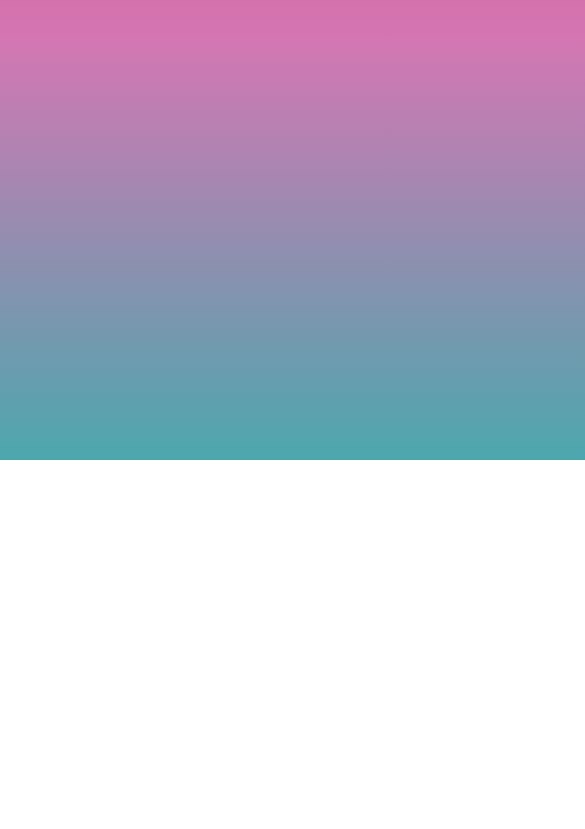
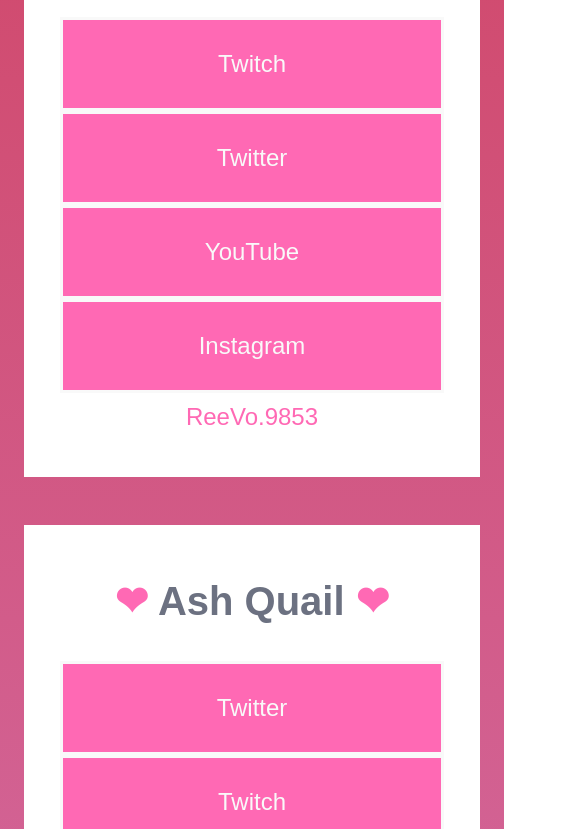
Before and after one commit to We-Friendly-Few/wefriendlyfew.github.io, a plain HTML site: page index.html in a window 390 px wide. Shown: the part 384-1213 px from the top of the page, 585 px wide, since content can reach past the window. Before the commit the page ends 844 px from the top, so only its background shows below. Drawn offline with Linux system fonts and the light colour scheme; a web font is replaced by a local one.

Commit message:
fancify links fix mobile i hope increase card width fix floating artefacts add container for group bio add ash quail add ash opticon add heidi add tia prep ken,kristal,deya

```diff
--- a/index.html
+++ b/index.html
@@ -15,24 +15,79 @@
 </head>
 <body>
     <div class="deck">
-        <div class="card">
-            <h1>Tye!</h1>
+        <div class="card" id="groupbio">
+            <h1>Who are we?</h1>
+            <p>A community bio goes here</p>
+        </div>
+        <div class="card" id="links">
+            <h1><span id="highlight">&#10084;</span> Tye <span id="highlight">&#10084;</span></h1>
             <ul>
-                <li><a href="https://www.twitch.tv/ciixtrus" about="_blank">Twitch</a></li>
-                <li><a href="https://twitter.com/ciixtrus" about="_blank">Twitter</a></li>
-                <li><a href="https://www.youtube.com/channel/UCdeNt-ziZmHVP34Ltx7g0tg" about="_blank">YouTube</a></li>
-                <li><a href="https://www.instagram.com/ciixtrus/" about="_blank">Instagram</a></li>
-                <li>GW2: <span id="highlight">ReeVo.9853</span></li>
+                <li><a href="https://www.twitch.tv/ciixtrus" about="_blank"><span class="button">Twitch</span></a></li>
+                <li><a href="https://twitter.com/ciixtrus" about="_blank"><span class="button">Twitter</span></a></li>
+                <li><a href="https://www.youtube.com/channel/UCdeNt-ziZmHVP34Ltx7g0tg" about="_blank"><span class="button">YouTube</span></a></li>
+                <li><a href="https://www.instagram.com/ciixtrus/" about="_blank"><span class="button">Instagram</span></a></li>
+                <li><span id="highlight">ReeVo.9853</span></li>
             </ul>
         </div>
-        <div class="card">
-            <h1>Eli!</h1>
+        <div class="card" id="links">
+            <h1><span id="highlight">&#10084;</span> Ash Quail <span id="highlight">&#10084;</span></h1>
             <ul>
-                <li><a href="https://twitch.tv/calocedrus" about="_blank">Twitch</a></li>
-                <li><a href="https://twitter.com/calocedrus1" about="_blank">Twitter</a></li>
-                <li><a href="https://www.youtube.com/channel/UCTT6l6HAFNu6H9z2mi4-Meg" about="_blank">YouTube</a></li>
-                <li><a href="https://www.instagram.com/eli.fox.art/" about="_blank">Instagram</a></li>
-                <li>GW2: <span id="highlight">thepetrichist.6421</span></li>
+                <li><a href="https://twitter.com/animegalash" about="_blank"><span class="button">Twitter</span></a></li>
+                <li><a href="https://www.twitch.tv/animegalash" about="_blank"><span class="button">Twitch</span></a></li>
+                <li><span id="highlight">animegalash.9086</span></li>
+            </ul>
+        </div>
+        <div class="card" id="links">
+            <h1><span id="highlight">&#10084;</span> Ash Opticon <span id="highlight">&#10084;</span></h1>
+            <ul>
+                <li><a href="https://www.twitch.tv/hellyenaart" about=_"blank><span class="button">Twitch</span></a></li>
+                <li><a href="https://twitter.com/HellyenaArt" about=_"blank><span class="button">Twitter</span></a></li>
+                <li><a href="https://www.instagram.com/hellyenaart/" about=_"blank><span class="button">Instagram</span></a></li>
+                <li><a href="https://hellyenaart.tumblr.com/" about=_"blank><span class="button">Tumblr</span></a></li>
+                <li><a href="https://www.reddit.com/user/HellyenaArt" about=_"blank><span class="button">Reddit</span></a></li>
+                <li><span id="highlight">Opticon.8601</span></li>
+            </ul>
+        </div>
+        <!-- <div class="card" id="links">
+            <h1><span id="highlight">&#10084;</span> Deya <span id="highlight">&#10084;</span></h1>
+        </div> -->
+        <div class="card" id="links">
+            <h1><span id="highlight">&#10084;</span> Eli <span id="highlight">&#10084;</span></h1>
+            <ul>
+                <li><a href="https://twitch.tv/calocedrus" about="_blank"><span class="button">Twitch</span></a></li>
+                <li><a href="https://twitter.com/calocedrus1" about="_blank"><span class="button">Twitter</span></a></li>
+                <li><a href="https://www.youtube.com/channel/UCTT6l6HAFNu6H9z2mi4-Meg" about="_blank"><span class="button">YouTube</span></a></li>
+                <li><a href="https://www.instagram.com/eli.fox.art/" about="_blank"><span class="button">Instagram</span></a></li>
+                <li><span id="highlight">thepetrichist.6421</span></li>
+            </ul>
+        </div>
+        <div class="card" id="links">
+            <h1><span id="highlight">&#10084;</span> Heidi <span id="highlight">&#10084;</span></h1>
+            <ul>
+                <li><a href="https://www.twitch.tv/clockworkcuttlefish" about="_blank"><span class="button">Twitch</span></a></li>
+                <li><a href="https://twitter.com/clockwrkcttlfsh" about="_blank"><span class="button">Twitter</span></a></li>
+                <li><a href="https://www.youtube.com/channel/UCP7iRqfleDNIuiypgizto7A" about="_blank"><span class="button">YouTube</span></a></li>
+                <!-- <li><a href="" about="_blank"><span class="button">Instagram</span></a></li> -->
+                <li><span id="highlight">htewing.1690</span></li>
+            </ul>
+        </div>
+        <!-- <div class="card" id="links">
+            <h1><span id="highlight">&#10084;</span> Ken <span id="highlight">&#10084;</span></h1>
+            li>a>span.button+li#highlight
+        </div>
+        <div class="card" id="links">
+            <h1><span id="highlight">&#10084;</span> Kristal <span id="highlight">&#10084;</span></h1>
+            li>a>span.button+li#highlight
+        </div> -->
+        <div class="card" id="links">
+            <h1><span id="highlight">&#10084;</span> Tia <span id="highlight">&#10084;</span></h1>
+            <ul>
+                <li><a href="https://www.twitch.tv/tiamarth" about="_blank"><span class="button">Twitch</span></a></li>
+                <li><a href="https://twitter.com/JonTiaMac" about="_blank"><span class="button">Twitter</span></a></li>
+                <li><a href="https://www.youtube.com/user/TheTiamarth" about="_blank"><span class="button">Youtube</span></a></li>
+                <li><a href="https://www.instagram.com/jontiamac/" about="_blank"><span class="button">Instagram</span></a></li>
+                <li><a href="https://www.reddit.com/user/TheTiamarth" about="_blank"><span class="button">Reddit</span></a></li>
+                <li><span id="highlight">Tiamarth.4167</span></li>
             </ul>
         </div>
         <div id="end"></div>
--- a/style/style.css
+++ b/style/style.css
@@ -7,7 +7,7 @@
     --colorHighlightBg: #FF69B4;
     --colorHighlightBgFaded: #ff1d8e8e;
     --colorHighlightBgFadedMore: #ff4ba575;
-    --colorBgGradient: linear-gradient(0deg, rgba(76,167,173,1) 0%, rgb(212 118 179) 50%, rgba(208,66,97,1) 100%);
+    --colorBgGradient: linear-gradient(to top, rgba(76,167,173,1) 0%, rgb(212 118 179) 50%, rgba(208,66,97,1) 100%);
     /* light */
     --colorBg: #f9f9f9;
     --colorFg: #6c7181;
@@ -38,25 +38,48 @@ a:hover {color: var(--colorHighlightBgFaded);}
 ul {list-style-type: none;}
 p {margin: 1em auto;}
 .deck {
+    margin: auto;
+    max-width: 70em;
+    display: table;
+    /* vertical-align: top; */
     overflow-x: hidden;
-    margin: auto;
-    width: 70em;
     color: var(--colorFg);
     /* background: var(--colorBg); */
 }
-.card {
+.card#groupbio,.card#links {
     font-size: 18pt;
     color: var(--colorFg);
     background-color: var(--colorWhite);
-    float: left;
-    position: relative;
-    display: table-cell;
-    min-width: 8em;
-    max-width: 13em;
-    height: 10em;
-    margin: 2em;
+    margin: 1em;
     padding: 1.5em;
-    vertical-align: middle;
+}
+.card#groupbio {max-width: 40em;}
+.card#links {
+    min-width: 16em;
+    max-width: 16em;
+    vertical-align: top;
+    /* height: 25em; */
+    display: inline-block;
+    /* float: left; */
+    /* position: relative; */
+    text-align: center;
+    line-height: 2;
+}
+.card#links span.button {
+    display: block;
+    color: var(--colorBg);
+    background-color: var(--colorHighlightBg);
+    border: solid var(--colorBg);
+    padding: 20px;
+}
+.card#links span.button a {
+    color: var(--colorBg);
+    transition-duration: var(--transitionTime);
+}
+.card#links span.button:hover {
+    background-color: var(--colorHighlightBgFadedMore);
+    cursor: pointer;
+    transition: background var(--transitionTime);
 }
 .card h1 {
     font-size: 30pt;
```
